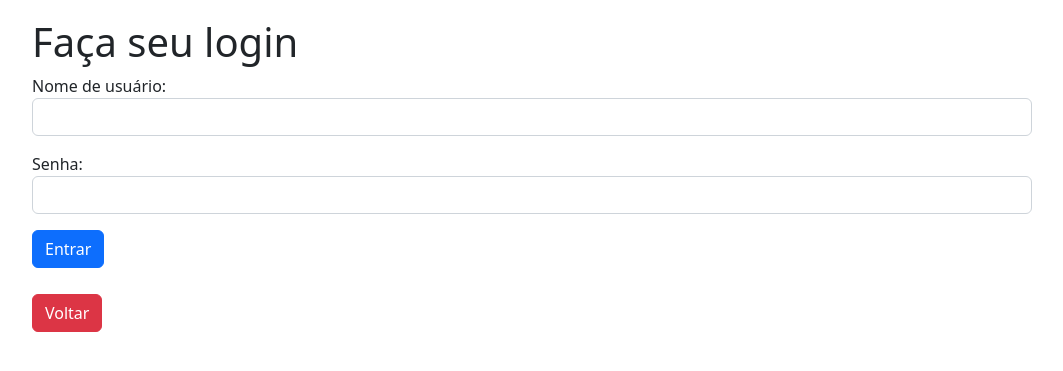
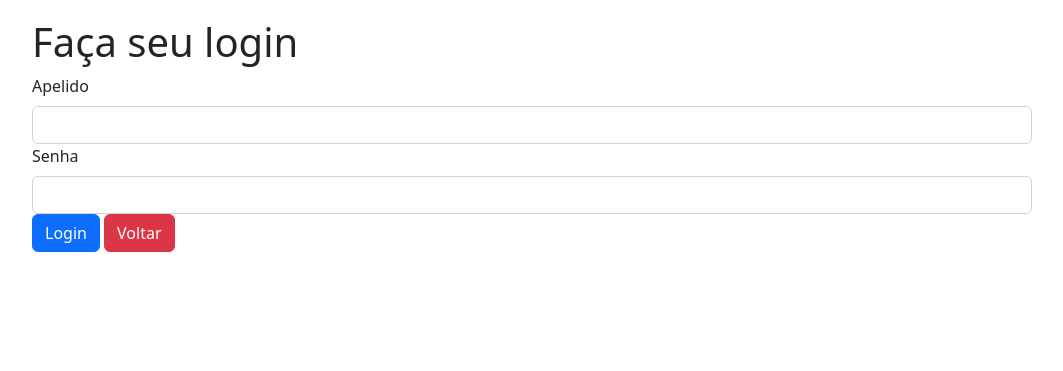
Before and after one commit to kennenvi/utilizando-flask, a Flask app: page /login in a window 1280 px wide. Shown: the top 371 px of the page, without its empty margins (108-1171 px from the left). Run offline with Flask 2, Linux system fonts and the light colour scheme; some libraries are stand-ins or nearby versions.

Commit message:
Melhorando login com csrf

```diff
--- a/routes/views.py
+++ b/routes/views.py
@@ -1,7 +1,7 @@
 from flask import render_template, url_for, flash, request, session, redirect, send_from_directory
 from app import app, db
 from models.models import Jogos, Usuarios
-from helpers.helpers import recupera_imagem, deleta_arquivo, FormularioJogo
+from helpers.helpers import recupera_imagem, deleta_arquivo, FormularioJogo, FormularioUsuario
 import time
 
 
@@ -100,15 +100,17 @@ def deletar(id):
 @app.route('/login')
 def login():
     proxima = request.args.get('proxima')
+    form = FormularioUsuario()
     if not proxima:
         proxima = url_for('index')
-    return render_template('login.html', proxima=proxima)
+    return render_template('login.html', proxima=proxima, form=form)
 
 @app.post('/autenticar')
 def autenticar():
-    usuario = Usuarios.query.filter_by(apelido=request.form['usuario']).first()
+    form = FormularioUsuario(request.form)
+    usuario = Usuarios.query.filter_by(apelido=form.apelido.data).first()
     if usuario:
-        if usuario.senha == request.form['senha']:
+        if usuario.senha == form.senha.data:
             session['usuario_logado'] = usuario.apelido
             flash(usuario.apelido + ' logado com sucesso')
             proxima_pagina = request.form['proxima']
--- a/templates/login.html
+++ b/templates/login.html
@@ -3,9 +3,18 @@
     <h1>Faça seu login</h1>
     <form method="POST" action="{{ url_for('autenticar') }}">
         <input type="hidden" name="proxima", value="{{ proxima }}">
-        <p><label>Nome de usuário:</label> <input class="form-control" type="text" name="usuario" required></p>
-        <p><label>Senha:</label> <input class="form-control" type="password" name="senha" required></p>
-        <p><button class="btn btn-primary" type="submit">Entrar</button></p>
+        {{ form.csrf_token() }}
+        <div class="form-group">
+            {{ form.apelido.label(class="form-label") }}
+            {{ form.apelido(class="form-control")}}
+        </div>
+        <div class="form-group">
+            {{ form.senha.label(class="form-label") }}
+            {{ form.senha(class="form-control")}}
+        </div>
+        <div class="form-group">
+            {{ form.login(class="btn btn-primary")}}
+            <a class="btn btn-danger" href="{{ url_for('index') }}">Voltar</a>
+        </div>
     </form>
-    <a class="btn btn-danger" href="{{ url_for('index') }}">Voltar</a>
 {% endblock %}
```
